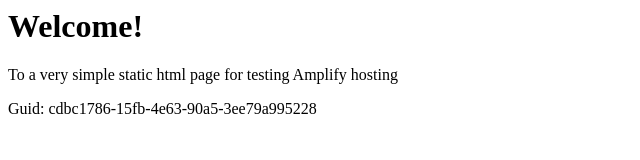
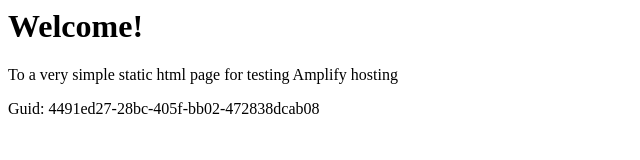
Before and after one commit to aws-aemilia-bah/Github-PR-Commit-Integration-Test-DoNotTouch-GitHubAutoBuildPushCanaryTest-v2-preprod-me-south-1, a website: page src/index.html in a window 1280 px wide. Shown: the full height of the page, 0-640 px from the left. Drawn offline with Linux system fonts and the light colour scheme.

Commit message:
commit from integ tests

```diff
--- a/src/index.html
+++ b/src/index.html
@@ -12,6 +12,6 @@
 <body>
     <h1>Welcome!</h1>
     <p>To a very simple static html page for testing Amplify hosting</p>
-    <p>Guid: cdbc1786-15fb-4e63-90a5-3ee79a995228</p></body>
+    <p>Guid: 4491ed27-28bc-405f-bb02-472838dcab08</p></body>
 
 </html>
```
